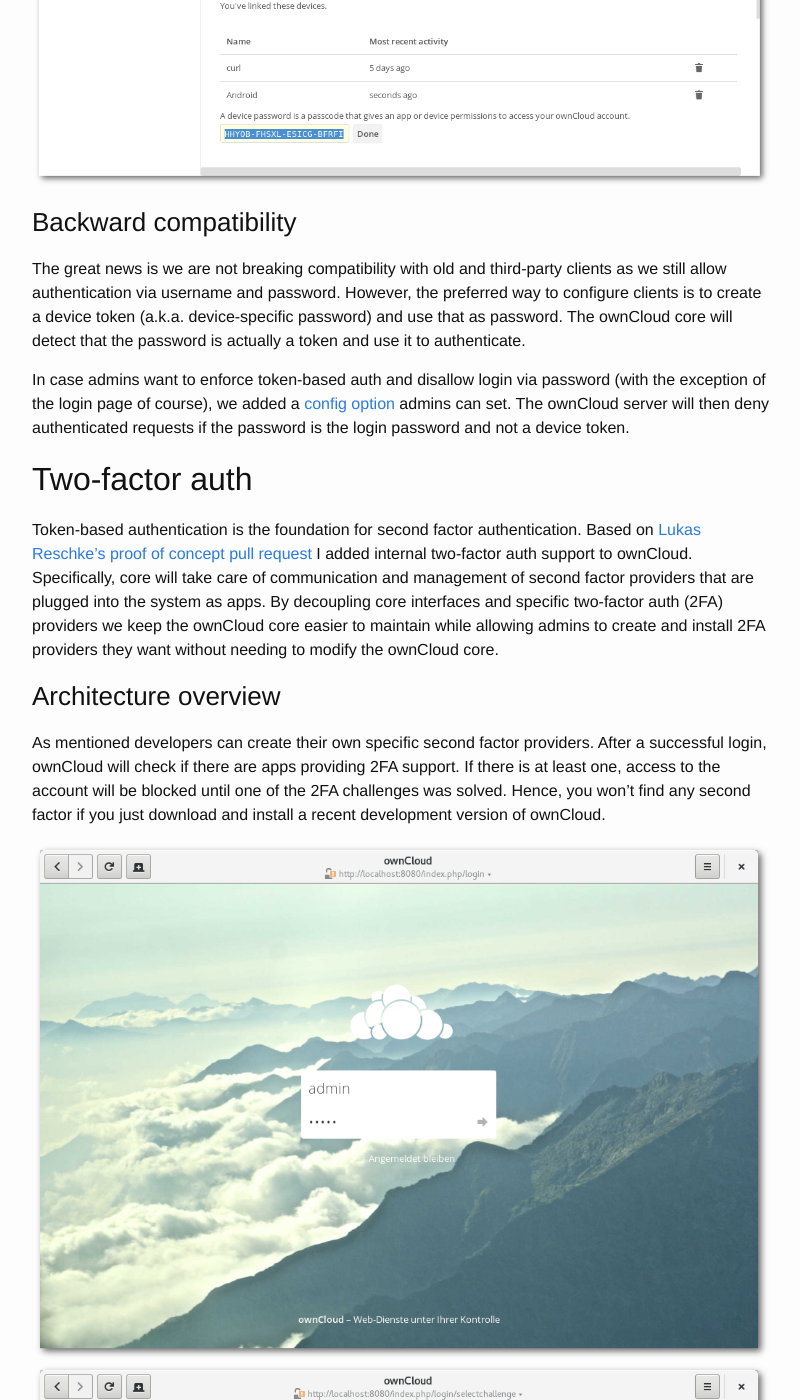
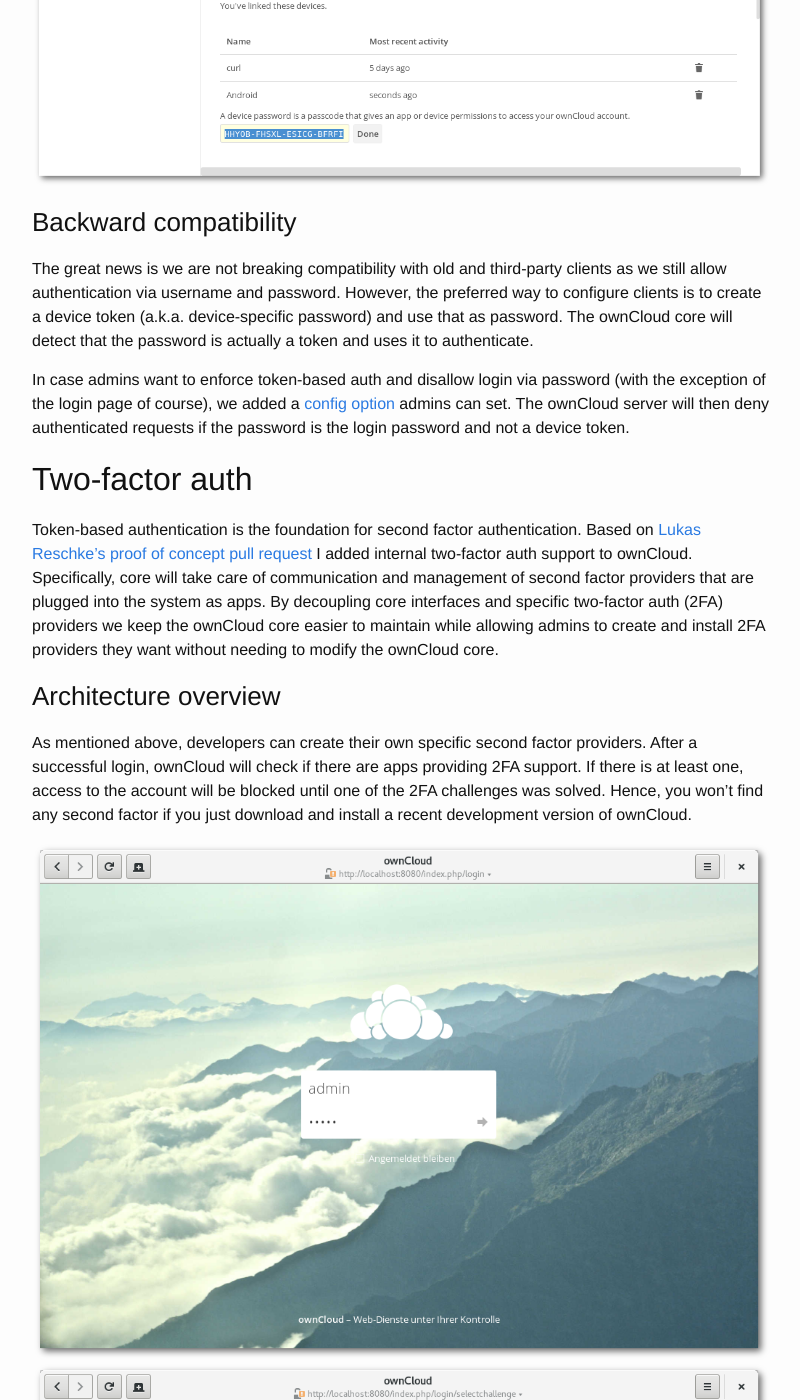
Before and after one commit to ChristophWurst/ChristophWurst.github.io, a Jekyll site: the page built from _posts/2016-05-30-adding-two-factor-auth-to-owncloud.md, in a window 1280 px wide and 1400 px high, scrolled down 823 px. Shown: the whole window, without its empty margins (238-1038 px from the left). Built offline with Jekyll 4.4.1, drawn with Linux system fonts in a browser that asks for light colours; some of the changed text lies outside the part shown.

Commit message:
small grammar fixups

```diff
--- a/_posts/2016-05-30-adding-two-factor-auth-to-owncloud.md
+++ b/_posts/2016-05-30-adding-two-factor-auth-to-owncloud.md
@@ -12,7 +12,7 @@ Starting with refactoring and cleaning up of the existing auth system titled as
 ![]({{ site.url}}/assets/oc_twofactor_5.png)
 
 ### Backward compatibility
-The great news is we are not breaking compatibility with old and third-party clients as we still allow authentication via username and password. However, the preferred way to configure clients is to create a device token (a.k.a. device-specific password) and use that as password. The ownCloud core will detect that the password is actually a token and use it to authenticate.
+The great news is we are not breaking compatibility with old and third-party clients as we still allow authentication via username and password. However, the preferred way to configure clients is to create a device token (a.k.a. device-specific password) and use that as password. The ownCloud core will detect that the password is actually a token and uses it to authenticate.
 
 In case admins want to enforce token-based auth and disallow login via password (with the exception of the login page of course), we added a [config option](https://github.com/owncloud/core/pull/24811/files#diff-2f769bc01ffefdf14eb04404218e7582) admins can set. The ownCloud server will then deny authenticated requests if the password is the login password and not a device token.
 
@@ -20,7 +20,7 @@ In case admins want to enforce token-based auth and disallow login via password
 Token-based authentication is the foundation for second factor authentication. Based on [Lukas Reschke's](https://github.com/LukasReschke) [proof of concept pull request](https://github.com/owncloud/core/pull/19752) I added internal two-factor auth support to ownCloud. Specifically, core will take care of communication and management of second factor providers that are plugged into the system as apps. By decoupling core interfaces and specific two-factor auth (2FA) providers we keep the ownCloud core easier to maintain while allowing admins to create and install 2FA providers they want without needing to modify the ownCloud core.
 
 ### Architecture overview
-As mentioned developers can create their own specific second factor providers. After a successful login, ownCloud will check if there are apps providing 2FA support. If there is at least one, access to the account will be blocked until one of the 2FA challenges was solved. Hence, you won't find any second factor if you just download and install a recent development version of ownCloud.
+As mentioned above, developers can create their own specific second factor providers. After a successful login, ownCloud will check if there are apps providing 2FA support. If there is at least one, access to the account will be blocked until one of the 2FA challenges was solved. Hence, you won't find any second factor if you just download and install a recent development version of ownCloud.
 
 ![]({{ site.url}}/assets/oc_twofactor_1.png)
 ![]({{ site.url}}/assets/oc_twofactor_2.png)
```
Also changed, not shown: other parts of _posts/2016-05-30-adding-two-factor-auth-to-owncloud.md (+2 -2 lines).
